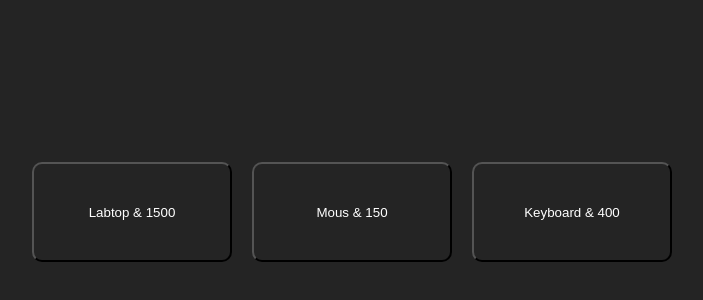
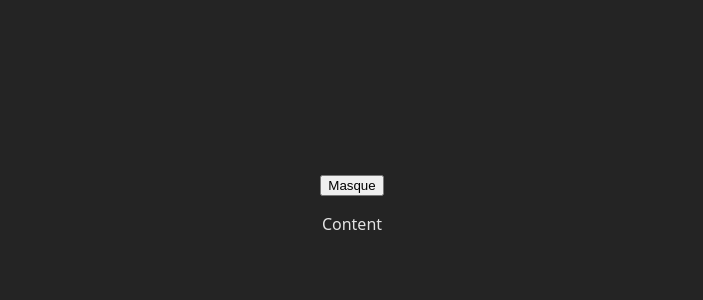
Before and after one commit to Adnane-rchidi/Learning-react, a React (Vite) app in the folder lab1/: page / in a window 1280 px wide. Shown: the part 188-488 px from the top of the page, without its empty margins (288-991 px from the left). Built offline with nearby package versions, Linux system fonts and the light colour scheme.

Commit message:
useState with three examples a counter and changing an object and showhide

```diff
--- a/lab1/src/App.jsx
+++ b/lab1/src/App.jsx
@@ -1,11 +1,10 @@
 import './App.css'
-import ProductList from './newChildToParent/ProductList'
-
+import ShowHide from './state/ShowHide'
 
 function App() {
   return(
     <>
-      <ProductList />
+      <ShowHide />
     </>
   )
 }
--- /dev/null
+++ b/lab1/src/state/ShowHide.jsx
@@ -0,0 +1,20 @@
+import { useState } from "react"
+
+const ShowHide = () => {
+  const [visible, setVisible] = useState(true);
+
+  function handleClick() {
+    setVisible(prevVisible => !prevVisible);
+  }
+
+  return(
+    <>
+      <button onClick={handleClick}>
+        {visible ? "Masque" : "Afficher"}
+      </button>
+      {visible && <p>Content</p>}
+    </>
+  )
+}
+
+export default ShowHide;
```
Also changed, not shown: lab1/src/state/Counter.jsx (added, +20 -0 lines), lab1/src/state/ObjetUtilisateur.jsx (added, +23 -0 lines).
